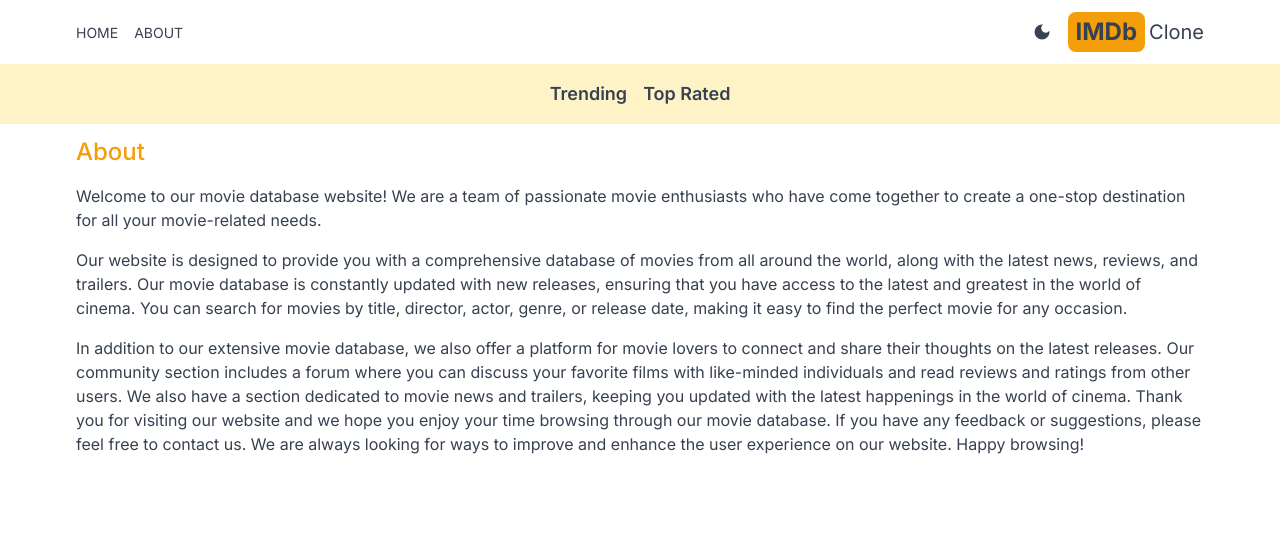
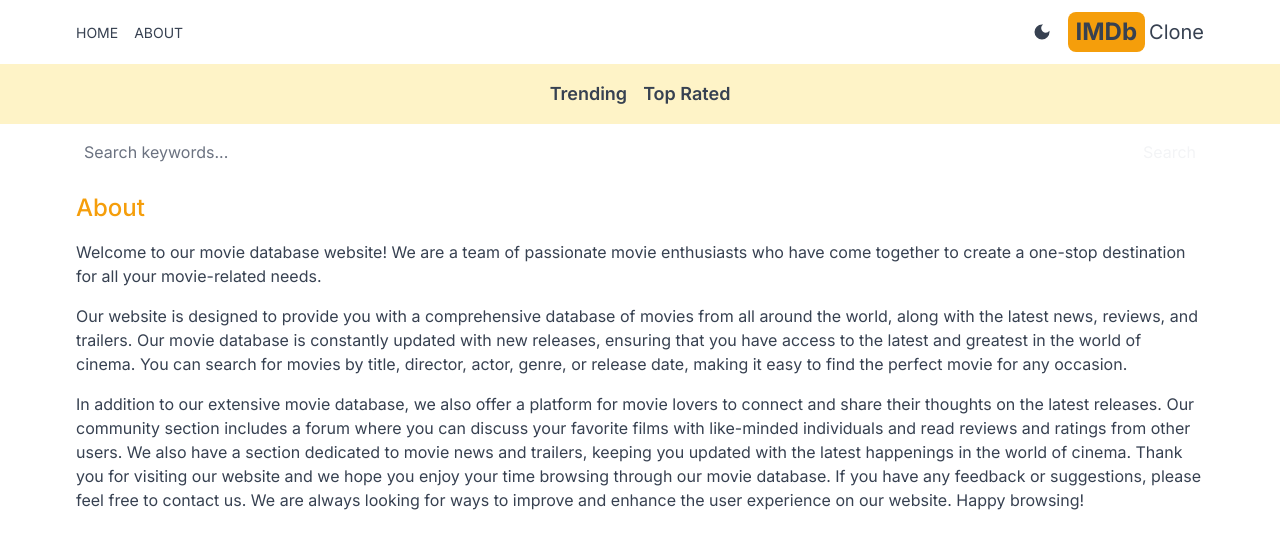
Before and after one commit to acevedoseba97/imdb-next, a Next.js app: page /about in a window 1280 px wide. Shown: the top 548 px of the page. Built offline with nearby package versions, Linux system fonts and the light colour scheme.

Commit message:
add search box

```diff
--- a/src/app/layout.js
+++ b/src/app/layout.js
@@ -3,6 +3,7 @@ import "./globals.css";
 import Header from "@/components/Header";
 import Providers from "./Providers";
 import Navbar from "@/components/Navbar";
+import SearchBox from "@/components/SearchBox";
 
 const inter = Inter({ subsets: ["latin"] });
 
@@ -18,6 +19,7 @@ export default function RootLayout({ children }) {
         <Providers>
           <Header />
           <Navbar />
+          <SearchBox />
           {children}
         </Providers>
       </body>
--- /dev/null
+++ b/src/app/search/[searchTerm]/page.jsx
@@ -0,0 +1,18 @@
+import Results from "@/components/Results";
+
+export default async function SearchPage({ params }) {
+  const searchTerm = params.searchTerm;
+  const res = await fetch(
+    `https://api.themoviedb.org/3/search/movie?api_key=${process.env.API_KEY}&query=${searchTerm}&language=en-US&page=1&include_adult=false`
+  );
+  const data = await res.json();
+  const results = data.results;
+  return (
+    <div>
+      {results &&
+        results.length ===
+        <h1 className="text-center pt-6">No results found</h1>}
+      {results && <Results results={results} />}
+    </div>
+  );
+}
--- /dev/null
+++ b/src/components/SearchBox.jsx
@@ -0,0 +1,34 @@
+"use client";
+import { useRouter } from "next/navigation";
+import { useState } from "react";
+
+export default function SearchBox() {
+  const [search, setSearch] = useState("");
+  const router = useRouter();
+
+  const handleSubmit = (e) => {
+    e.preventDefault();
+    router.push(`/search/${search}`);
+  };
+
+  return (
+    <form
+      className="flex justify-between px-5 max-w-6xl mx-auto"
+      onSubmit={handleSubmit}
+    >
+      <input
+        type="text"
+        placeholder="Search keywords..."
+        className="w-full h-14 rounded-md placeholder-gray-500 outline-none bg-transparent flex-1"
+        value={search}
+        onChange={(e) => setSearch(e.target.value)}
+      />
+      <button
+        className="text-amber-600 disabled:text-gray-100"
+        disabled={search === ""}
+      >
+        Search
+      </button>
+    </form>
+  );
+}
```
